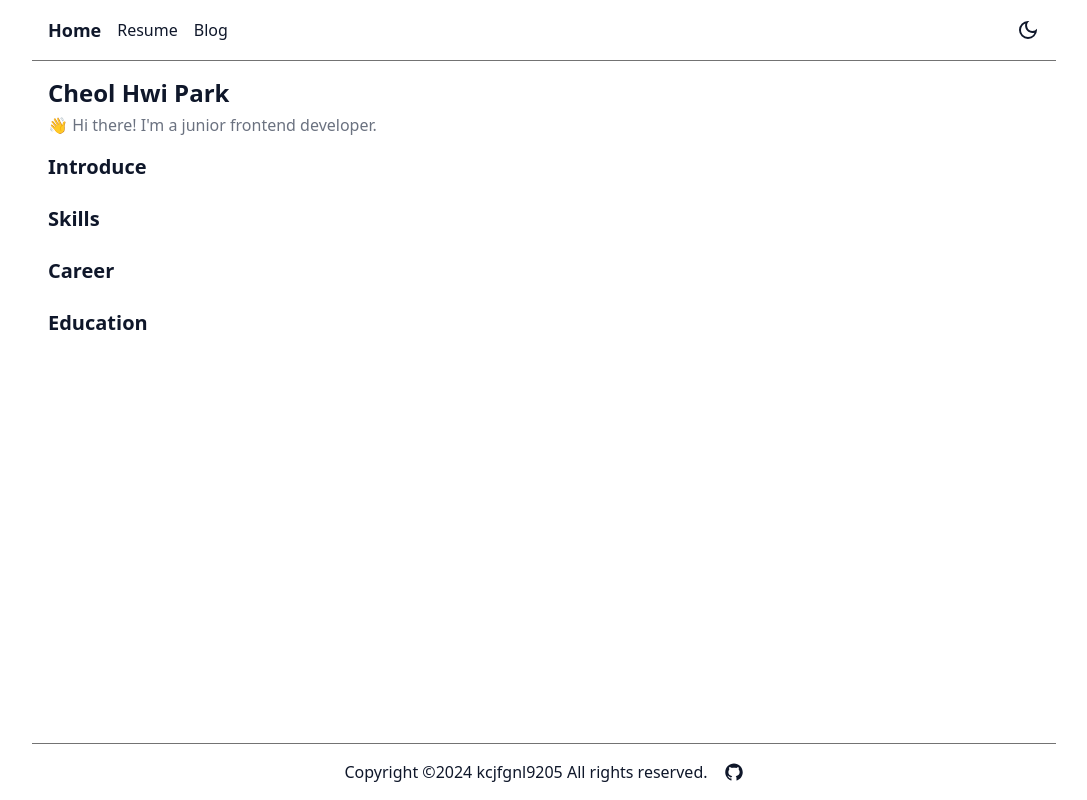
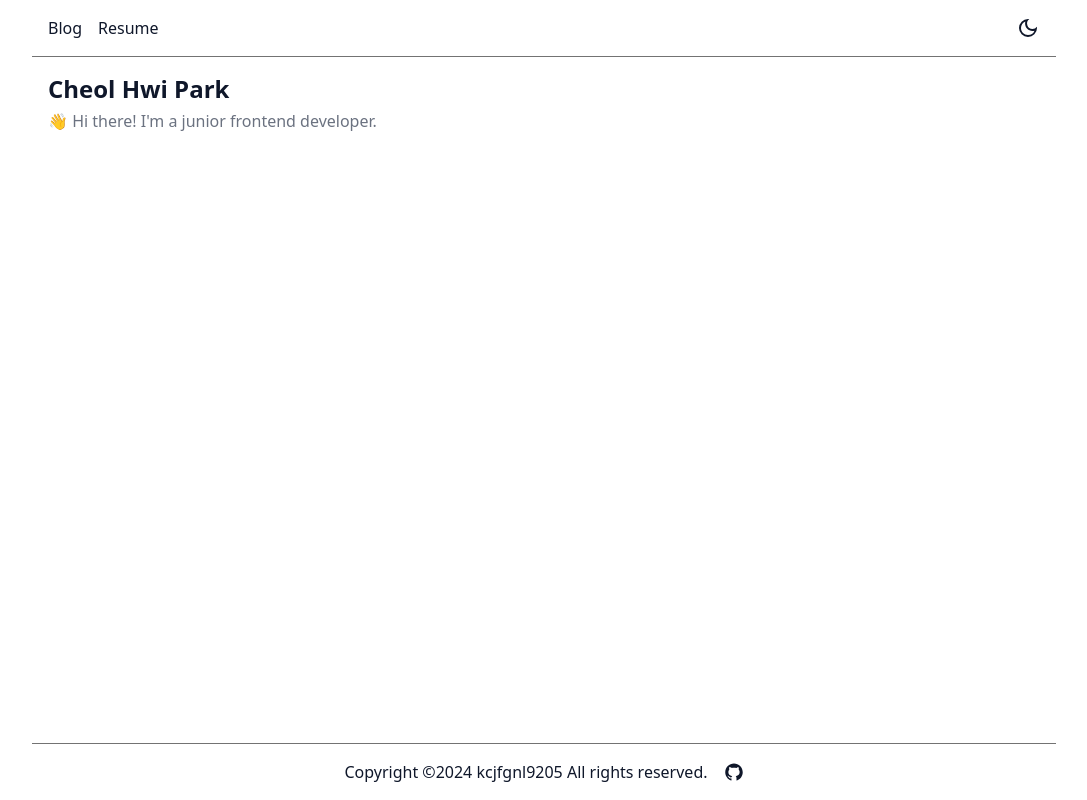
Before and after one commit to kcjfgnl9205/blog, a Next.js app: page / in a window 1280 px wide. Shown: the whole page, without its empty margins (96-1183 px from the left). Built offline with nearby package versions, Linux system fonts and the light colour scheme.

Commit message:
🐛 fix: Navbar link수정

```diff
--- a/app/components/layouts/HeaderNavbar.tsx
+++ b/app/components/layouts/HeaderNavbar.tsx
@@ -4,20 +4,20 @@ import Link from 'next/link'
 import { MdOutlineDarkMode, MdOutlineWbSunny } from 'react-icons/md'
 import { useDarkMode } from '@/hooks/useDarkmode'
 import { PATH } from '@/constants/path'
+import { usePathname } from 'next/navigation'
 
 export default function HeaderNavbar() {
   const [theme, toggleTheme] = useDarkMode()
+  const pathname = usePathname()
+
   return (
     <header className='flex items-center justify-between border-b border-gray-color w-full p-4'>
       <div className='flex items-center gap-4'>
-        <Link href={PATH.home} className='flex text-lg font-semibold'>
-          Home
+        <Link href={PATH.blog} className={`flex ${pathname === PATH.blog && 'font-semibold'}`}>
+          Blog
         </Link>
-        <Link href={PATH.resume} className='flex'>
+        <Link href={PATH.resume} className={`flex ${pathname === PATH.resume && 'font-semibold'}`}>
           Resume
-        </Link>
-        <Link href={PATH.blog} className='flex'>
-          Blog
         </Link>
       </div>
       <div className='flex'>
--- a/app/page.tsx
+++ b/app/page.tsx
@@ -3,7 +3,8 @@ import { PageLayout } from '@/components/layouts'
 export default function Home() {
   return (
     <PageLayout title='Cheol Hwi Park' description={`👋 Hi there! I'm a junior frontend developer.`}>
-      <SectionLayout name='Introduce'>
+      <></>
+      {/* <SectionLayout name='Introduce'>
         <div></div>
       </SectionLayout>
       <SectionLayout name='Skills'>
@@ -14,7 +15,7 @@ export default function Home() {
       </SectionLayout>
       <SectionLayout name='Education'>
         <div></div>
-      </SectionLayout>
+      </SectionLayout> */}
     </PageLayout>
   )
 }
```
